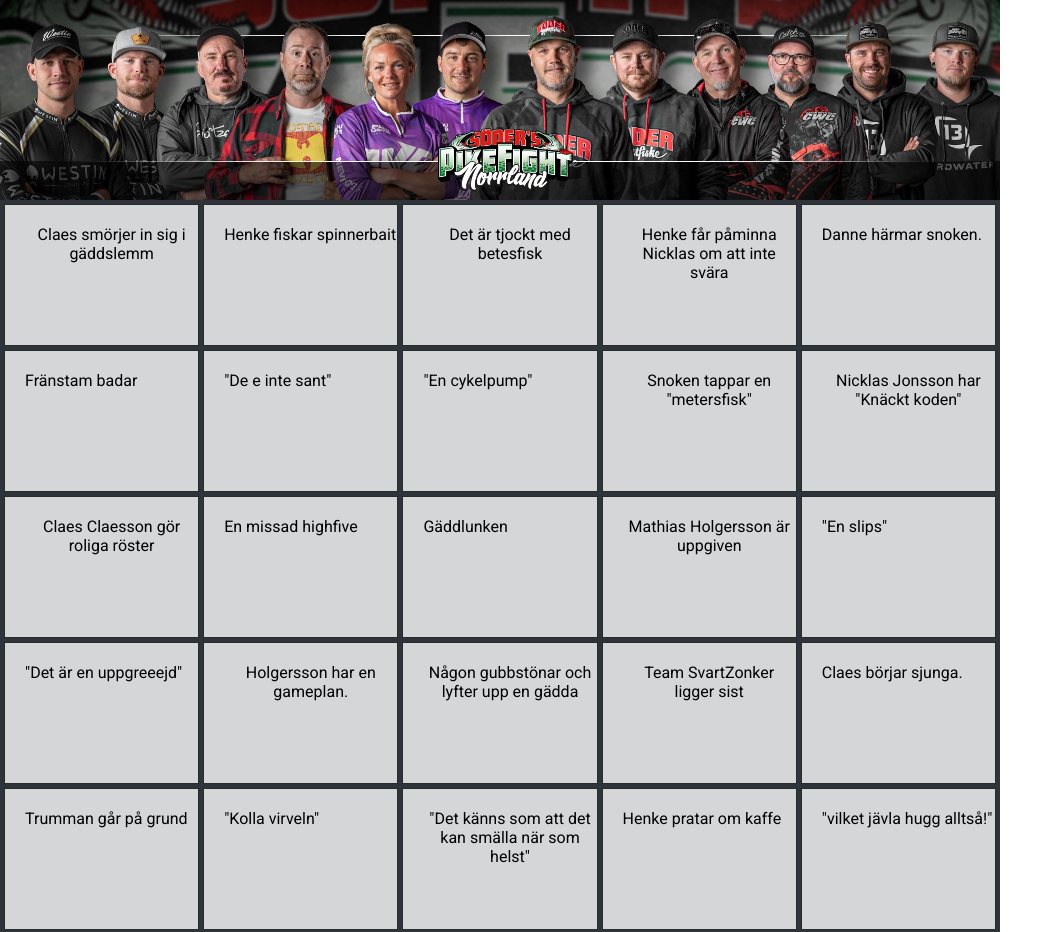
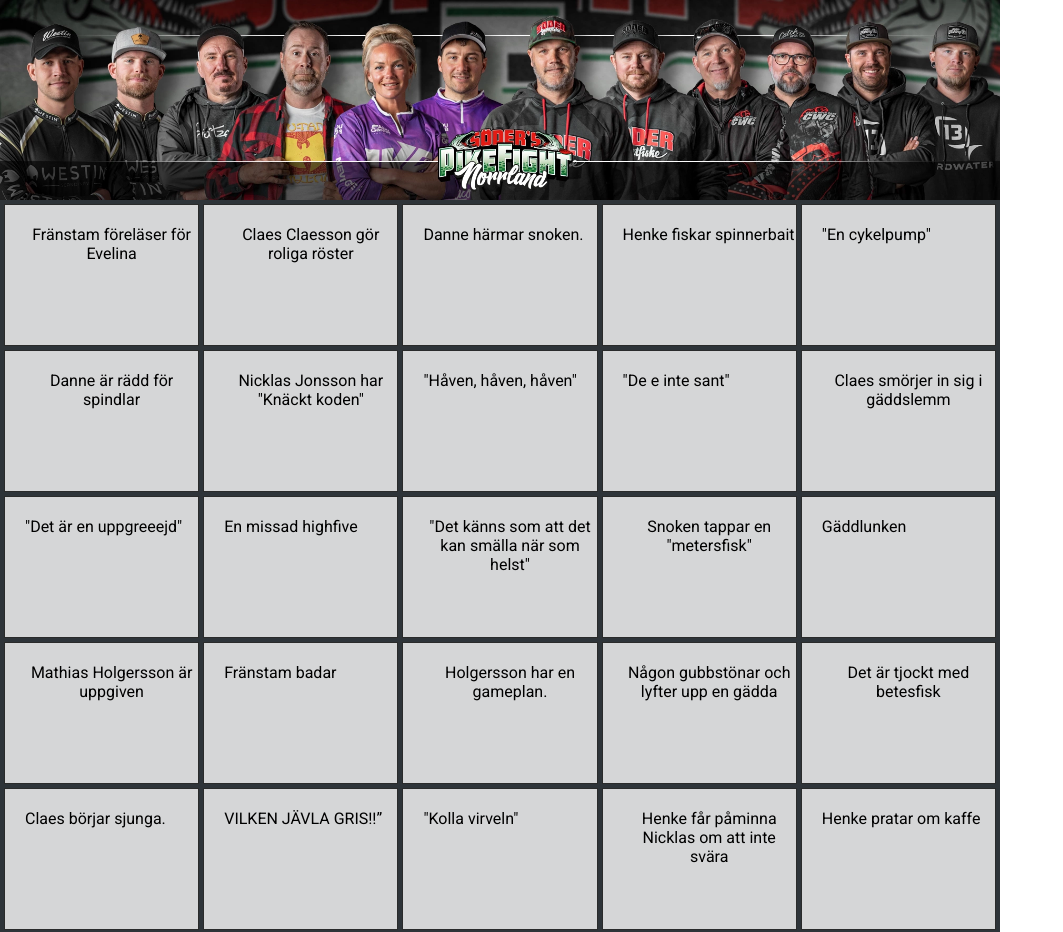
Before and after one commit to jonasgerling/pikefightbingo, an Angular app: page / in a window 1280 px wide. Shown: the top 932 px of the page, without its empty margins (0-1063 px from the left). Built offline with nearby package versions, Linux system fonts and the light colour scheme.

Commit message:
reset check marks when generating new board

```diff
--- a/src/app/bingo/bingo.component.scss
+++ b/src/app/bingo/bingo.component.scss
@@ -40,6 +40,4 @@
 }
 .grid-item-inner {
   position: absolute;
-  align-content: center;
-  text-align: center;
 }
--- a/src/app/bingo/bingo.component.ts
+++ b/src/app/bingo/bingo.component.ts
@@ -7,26 +7,28 @@ import {bingoMock, Entry} from './bingo.mock';
   styleUrls: ['./bingo.component.scss']
 })
 export class BingoComponent implements OnInit {
-  bingoEntries: any[];
+  bingoEntries: Entry[] = bingoMock;
 
     constructor() {
     }
     ngOnInit(): void {
-      this.bingoEntries = this.getBingoEntries(bingoMock);
+      this.bingoEntries = this.getBingoEntries(this.bingoEntries);
     }
 
     public windowPrint(): void {
       window.print();
     }
     public generate(): void {
-      this.bingoEntries = this.getBingoEntries(bingoMock);
+      this.bingoEntries.forEach(entry => {
+        entry.clicked = false;
+      });
+      this.bingoEntries = this.getBingoEntries(this.bingoEntries);
     }
     public setActive(entry: Entry): void {
       entry.clicked = !entry.clicked;
-      console.log(entry.clicked);
     }
 
-    private getBingoEntries(array): string[] {
+    private getBingoEntries(array: Entry[]): Entry[] {
       let currentIndex = array.length;
       let temporaryValue;
       let randomIndex;
--- a/src/app/bingo/bingo.mock.ts
+++ b/src/app/bingo/bingo.mock.ts
@@ -5,7 +5,7 @@ export interface Entry {
 
 export const bingoMock: Entry[] = [
   {
-    info: '"vilket jävla hugg alltså!"',
+    info: '"Vilket jävla hugg alltså!"',
     clicked: false
   },
   {
@@ -124,5 +124,9 @@ export const bingoMock: Entry[] = [
     info: 'Henke får påminna Nicklas om att inte svära',
     clicked: false
   },
+  {
+    info: 'VILKEN JÄVLA GRIS!!”',
+    clicked: false
+  },
 
 ];
```
